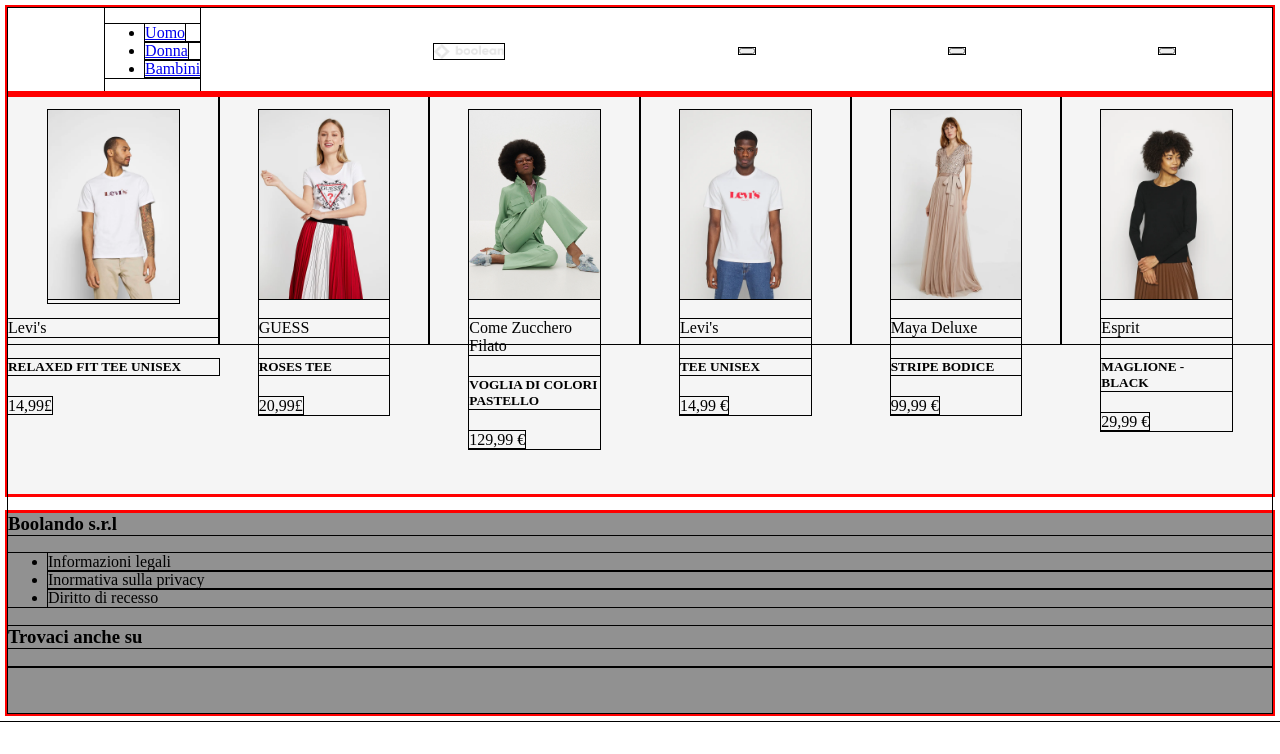
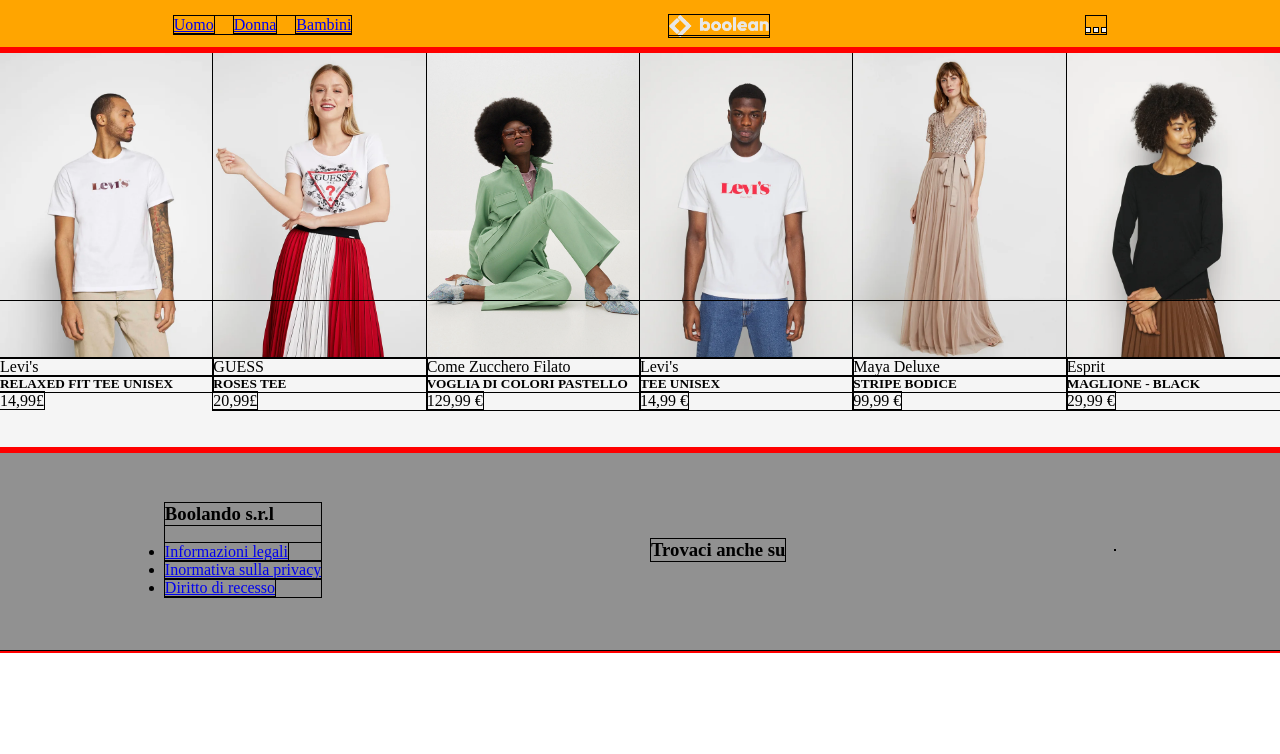
Before and after one commit to Nicole-Villon-Alejandro/html-css-boolando, a plain HTML site: page index.html in a window 1280 px wide. Drawn offline with Linux system fonts and the light colour scheme.

Commit message:
add: list type

```diff
--- a/css/reset.css
+++ b/css/reset.css
@@ -0,0 +1,11 @@
+*{
+    margin: 0;
+    padding: 0;
+    box-sizing: border-box;
+}
+
+
+
+img{
+    display: block;
+}
--- a/css/style.css
+++ b/css/style.css
@@ -1,9 +1,8 @@
 header{
     /*height: 100px;*/
-    padding: auto;
-    background-color: rgb(241, 28, 13)
+    padding: 15px;
+    background-color: orange;
     display: flex;
-    justify-content: space-between;
 }
 
 .flex{
@@ -11,9 +10,16 @@
     justify-content: space-around;
     align-items: center;
 }
+
+.menu ul{
+    display: flex;
+    column-gap: 20px;
+    list-style-type: none;
+}
+
 .logo{
-    height: 15px;
-    width: 70px;
+    height: 20px;
+    width: 100px;
 }
 main{
     height: 400px;
--- a/index.html
+++ b/index.html
@@ -16,8 +16,7 @@
 
 </head>
 <body>
-    <header>
-        <div class="flex">
+    <header class="flex">
             <!-- bottoni -->
             <nav class="menu">
                 <ul>
@@ -33,11 +32,11 @@
                 </figure>
 
             <!-- icone -->
-             <button></button>
-             <button></button>
-             <button></button>
-
-        </div>
+             <div>
+                <button></button>
+                <button></button>
+                <button></button>
+             </div>
     </header>
     <main>
         <div class="card">
@@ -90,25 +89,24 @@
             </figure>
         </div>
     </main>
-    <footer>
+    <footer class="flex">
         <div>
             <h3>
                 Boolando s.r.l
             </h3>
+            <br>
+            <ul>
+                <li><a href="#">Informazioni legali</a></li>
+                <li><a href="#">Inormativa sulla privacy</a></li>
+                <li><a href="#">Diritto di recesso</a></li>
+            </ul>
+
         </div>
         <div>
-            <ul>
-                <li>Informazioni legali</li>
-                <li> Inormativa sulla privacy</li>
-                <li>Diritto di recesso</li>
-            </ul>
+            <h3>Trovaci anche su</h3>
         </div>
 
-        <div>
-            <h3>Trovaci anche su</h3>
-
-        </div>
-
+        <!-- icone -->
         <div>
 
         </div>
```
